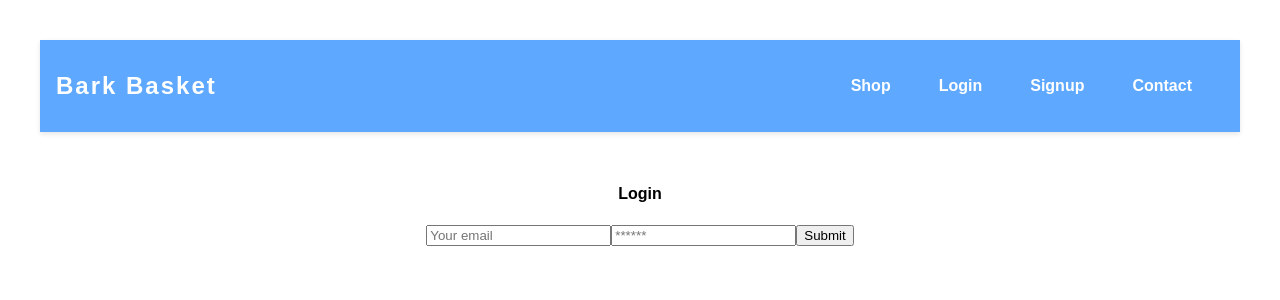
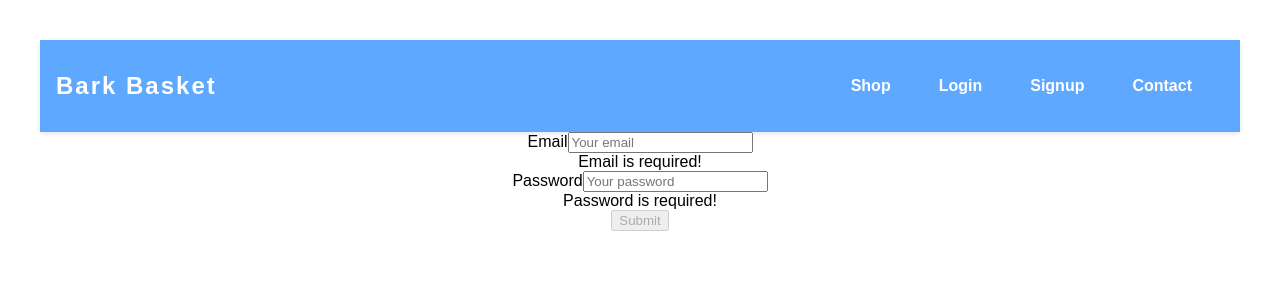
Before and after one commit to provardjake/BarkBasket, a React (Vite) app in the folder client/: page /login in a window 1280 px wide. Shown: the top 300 px of the page. Built offline with nearby package versions, Linux system fonts and the light colour scheme.

Commit message:
updated Login & Signup pages

```diff
--- a/client/src/pages/Login.jsx
+++ b/client/src/pages/Login.jsx
@@ -1,94 +1,90 @@
 import { useState } from 'react';
-import { Link } from 'react-router-dom';
-import { useMutation } from '@apollo/client';
-import { LOGIN_USER } from '../utils/mutations';
-
+import { Form, Button, Alert } from 'react-bootstrap';
+import { useMutation } from '@apollo/client'; // Import useMutation from Apollo Client
+import { LOGIN_USER } from '../utils/mutations'; // Import LOGIN_USER mutation
 import Auth from '../utils/auth';
 
-const Login = (props) => {
-  const [formState, setFormState] = useState({ email: '', password: '' });
-  const [login, { error, data }] = useMutation(LOGIN_USER);
+const LoginForm = () => {
+  const [userFormData, setUserFormData] = useState({ email: '', password: '' });
+  const [validated] = useState(false);
+  const [showAlert, setShowAlert] = useState(false);
 
-  // update state based on form input changes
-  const handleChange = (event) => {
+  // Initialize the LOGIN_USER mutation
+  const [login] = useMutation(LOGIN_USER);
+
+  const handleInputChange = (event) => {
     const { name, value } = event.target;
-
-    setFormState({
-      ...formState,
-      [name]: value,
-    });
+    setUserFormData({ ...userFormData, [name]: value });
   };
 
-  // submit form
   const handleFormSubmit = async (event) => {
     event.preventDefault();
-    console.log(formState);
-    try {
-      const { data } = await login({
-        variables: { ...formState },
-      });
 
-      Auth.login(data.login.token);
-    } catch (e) {
-      console.error(e);
+    // check if form has everything (as per react-bootstrap docs)
+    const form = event.currentTarget;
+    if (form.checkValidity() === false) {
+      event.preventDefault();
+      event.stopPropagation();
     }
 
-    // clear form values
-    setFormState({
+    try {
+      // Use the loginUser mutation to authenticate the user
+      const { data } = await login({ variables: {...userFormData} });
+
+      const { token, user } = data.login;
+      console.log(user);
+      Auth.login(token);
+    } catch (err) {
+      console.error(err);
+      setShowAlert(true);
+    }
+
+    setUserFormData({
       email: '',
       password: '',
     });
   };
 
   return (
-    <main className="flex-row justify-center mb-4">
-      <div className="col-12 col-lg-10">
-        <div className="card">
-          <h4 className="card-header bg-dark text-light p-2">Login</h4>
-          <div className="card-body">
-            {data ? (
-              <p>
-                Success! You may now head{' '}
-                <Link to="/">back to the homepage.</Link>
-              </p>
-            ) : (
-              <form onSubmit={handleFormSubmit}>
-                <input
-                  className="form-input"
-                  placeholder="Your email"
-                  name="email"
-                  type="email"
-                  value={formState.email}
-                  onChange={handleChange}
-                />
-                <input
-                  className="form-input"
-                  placeholder="******"
-                  name="password"
-                  type="password"
-                  value={formState.password}
-                  onChange={handleChange}
-                />
-                <button
-                  className="btn btn-block btn-primary"
-                  style={{ cursor: 'pointer' }}
-                  type="submit"
-                >
-                  Submit
-                </button>
-              </form>
-            )}
+    <>
+      <Form noValidate validated={validated} onSubmit={handleFormSubmit}>
+        <Alert dismissible onClose={() => setShowAlert(false)} show={showAlert} variant='danger'>
+          Something went wrong with your login credentials!
+        </Alert>
+        <Form.Group className='mb-3'>
+          <Form.Label htmlFor='email'>Email</Form.Label>
+          <Form.Control
+            type='email'
+            placeholder='Your email'
+            name='email'
+            onChange={handleInputChange}
+            value={userFormData.email}
+            required
+          />
+          <Form.Control.Feedback type='invalid'>Email is required!</Form.Control.Feedback>
+        </Form.Group>
 
-            {error && (
-              <div className="my-3 p-3 bg-danger text-white">
-                {error.message}
-              </div>
-            )}
-          </div>
-        </div>
-      </div>
-    </main>
+        <Form.Group className='mb-3'>
+          <Form.Label htmlFor='password'>Password</Form.Label>
+          <Form.Control
+            type='password'
+            placeholder='Your password'
+            name='password'
+            onChange={handleInputChange}
+            value={userFormData.password}
+            required
+          />
+          <Form.Control.Feedback type='invalid'>Password is required!</Form.Control.Feedback>
+        </Form.Group>
+        <Button
+          disabled={!(userFormData.email && userFormData.password)}
+          type='submit'
+          variant='success'>
+          Submit
+        </Button>
+      </Form>
+    </>
   );
 };
 
-export default Login;
+export default LoginForm;
--- a/client/src/pages/Signup.jsx
+++ b/client/src/pages/Signup.jsx
@@ -1,100 +1,110 @@
-// import { useState } from 'react';
-// import { Link } from 'react-router-dom';
+import { useState } from 'react';
+import { Form, Button, Alert } from 'react-bootstrap';
+import { useMutation } from '@apollo/client'; // Import useMutation from Apollo Client
+import { ADD_USER } from '../utils/mutations'; // Import ADD_USER mutation
+import Auth from '../utils/auth';
 
-// import { useMutation } from '@apollo/client';
-// import { ADD_USER } from '../utils/mutations';
+const SignupForm = () => {
+  // set initial form state
+  const [userFormData, setUserFormData] = useState({ username: '', email: '', password: '' });
+  // set state for form validation
+  const [validated] = useState(false);
+  // set state for alert
+  const [showAlert, setShowAlert] = useState(false);
 
-// import Auth from '../utils/auth';
+  // Initialize the ADD_USER mutation
+  const [addUser, {error}] = useMutation(ADD_USER);
 
-const Signup = () => {
-  // const [formState, setFormState] = useState({
-  //   username: '',
-  //   email: '',
-  //   password: '',
-  // });
-  // const [addUser, { error, data }] = useMutation(ADD_USER);
+  const handleInputChange = (event) => {
+    const { name, value } = event.target;
+    setUserFormData({ ...userFormData, [name]: value });
+  };
 
-  // const handleChange = (event) => {
-  //   const { name, value } = event.target;
+  const handleFormSubmit = async (event) => {
+    event.preventDefault();
 
-  //   setFormState({
-  //     ...formState,
-  //     [name]: value,
-  //   });
-  // };
+    // check if form has everything (as per react-bootstrap docs)
+    const form = event.currentTarget;
+    if (form.checkValidity() === false) {
+      event.preventDefault();
+      event.stopPropagation();
+    }
 
-  // const handleFormSubmit = async (event) => {
-  //   event.preventDefault();
-  //   console.log(formState);
+    try {
+      // Use the addUser mutation to create a new user
+      const { data } = await addUser({ variables: {...userFormData} });
 
-  //   try {
-  //     const { data } = await addUser({
-  //       variables: { ...formState },
-  //     });
+      const { token, user } = data.addUser;
+      console.log(user);
+      Auth.login(token);
+    } catch (err) {
+      console.error(err);
+      setShowAlert(true);
+    }
 
-  //     Auth.login(data.addUser.token);
-  //   } catch (e) {
-  //     console.error(e);
-  //   }
-  // };
+    setUserFormData({
+      username: '',
+      email: '',
+      password: '',
+    });
+  };
 
-  // return (
-  //   <main className="flex-row justify-center mb-4">
-  //     <div className="col-12 col-lg-10">
-  //       <div className="card">
-  //         <h4 className="card-header bg-dark text-light p-2">Sign Up</h4>
-  //         <div className="card-body">
-  //           {data ? (
-  //             <p>
-  //               Success! You may now head{' '}
-  //               <Link to="/">back to the homepage.</Link>
-  //             </p>
-  //           ) : (
-  //             <form onSubmit={handleFormSubmit}>
-  //               <input
-  //                 className="form-input"
-  //                 placeholder="Your username"
-  //                 name="username"
-  //                 type="text"
-  //                 value={formState.name}
-  //                 onChange={handleChange}
-  //               />
-  //               <input
-  //                 className="form-input"
-  //                 placeholder="Your email"
-  //                 name="email"
-  //                 type="email"
-  //                 value={formState.email}
-  //                 onChange={handleChange}
-  //               />
-  //               <input
-  //                 className="form-input"
-  //                 placeholder="******"
-  //                 name="password"
-  //                 type="password"
-  //                 value={formState.password}
-  //                 onChange={handleChange}
-  //               />
-  //               <button
-  //                 className="btn btn-block btn-primary"
-  //                 style={{ cursor: 'pointer' }}
-  //                 type="submit"
-  //               >
-  //                 Submit
-  //               </button>
-  //             </form>
-  //           )}
+  return (
+    <>
+      {/* This is needed for the validation functionality above */}
+      <Form noValidate validated={validated} onSubmit={handleFormSubmit}>
+        {/* show alert if server response is bad */}
+        <Alert dismissible onClose={() => setShowAlert(false)} show={showAlert} variant='danger'>
+          Something went wrong with your signup!
+        </Alert>
 
-  //           {error && (
-  //             <div className="my-3 p-3 bg-danger text-white">
-  //               {error.message}
-  //             </div>
-  //           )}
-  //         </div>
-  //       </div>
-  //     </div>
-  //   </main>
-  // );
+        <Form.Group className='mb-3'>
+          <Form.Label htmlFor='username'>Username</Form.Label>
+          <Form.Control
+            type='text'
+            placeholder='Your username'
+            name='username'
+            onChange={handleInputChange}
+            value={userFormData.username}
+            required
+          />
+          <Form.Control.Feedback type='invalid'>Username is required!</Form.Control.Feedback>
+        </Form.Group>
+
+        <Form.Group className='mb-3'>
+          <Form.Label htmlFor='email'>Email</Form.Label>
+          <Form.Control
+            type='email'
+            placeholder='Your email address'
+            name='email'
+            onChange={handleInputChange}
+            value={userFormData.email}
+            required
+          />
+          <Form.Control.Feedback type='invalid'>Email is required!</Form.Control.Feedback>
+        </Form.Group>
+
+        <Form.Group className='mb-3'>
+          <Form.Label htmlFor='password'>Password</Form.Label>
+          <Form.Control
+            type='password'
+            placeholder='Your password'
+            name='password'
+            onChange={handleInputChange}
+            value={userFormData.password}
+            required
+          />
+          <Form.Control.Feedback type='invalid'>Password is required!</Form.Control.Feedback>
+        </Form.Group>
+        <Button
+          disabled={!(userFormData.username && userFormData.email && userFormData.password)}
+          type='submit'
+          variant='success'>
+          Submit
+        </Button>
+      </Form>
+    </>
+  );
 };
 
-export default Signup;
+export default SignupForm;
--- a/client/src/utils/mutations.js
+++ b/client/src/utils/mutations.js
@@ -1,4 +1,17 @@
 import { gql } from '@apollo/client';
+
+export const LOGIN_USER = gql`
+mutation login($email: String!, $password: String!) {
+  login(email: $email, password: $password) {
+    token
+    user {
+      _id
+      email
+      username
+    }
+  }
+}
+`;
 
 export const ADD_USER = gql`
 mutation addUser($username: String!, $email: String!, $password: String!) {
@@ -6,21 +19,12 @@ export const ADD_USER = gql`
     token
     user {
       _id
+      email
       username
     }
   }
-  }`;
-
-export const LOGIN_USER = gql`
-  mutation login($email: String!, $password: String!) {
-    login(email: $email, password: $password) {
-      token
-      user {
-        _id
-        username
 }
-    }
-  }`;
+`;
 
 export const ADD_TO_CART = gql`
   mutation addToCart($productId: ID!) {
--- a/package.json
+++ b/package.json
@@ -13,6 +13,7 @@
     "express": "^4.18.2",
     "graphql": "^16.8.1",
     "jsonwebtoken": "^9.0.2",
+    "jwt-decode": "^4.0.0",
     "mongoose": "^8.0.0"
   },
   "devDependencies": {
```
Also changed, not shown: client/src/components/LoginForm.jsx (deleted, +0 -90 lines), client/src/components/SignupForm.jsx (deleted, +0 -109 lines), 2 other files (tests, documents, lock files or other folders). Lines whose indentation alone changed are shown as unchanged.
